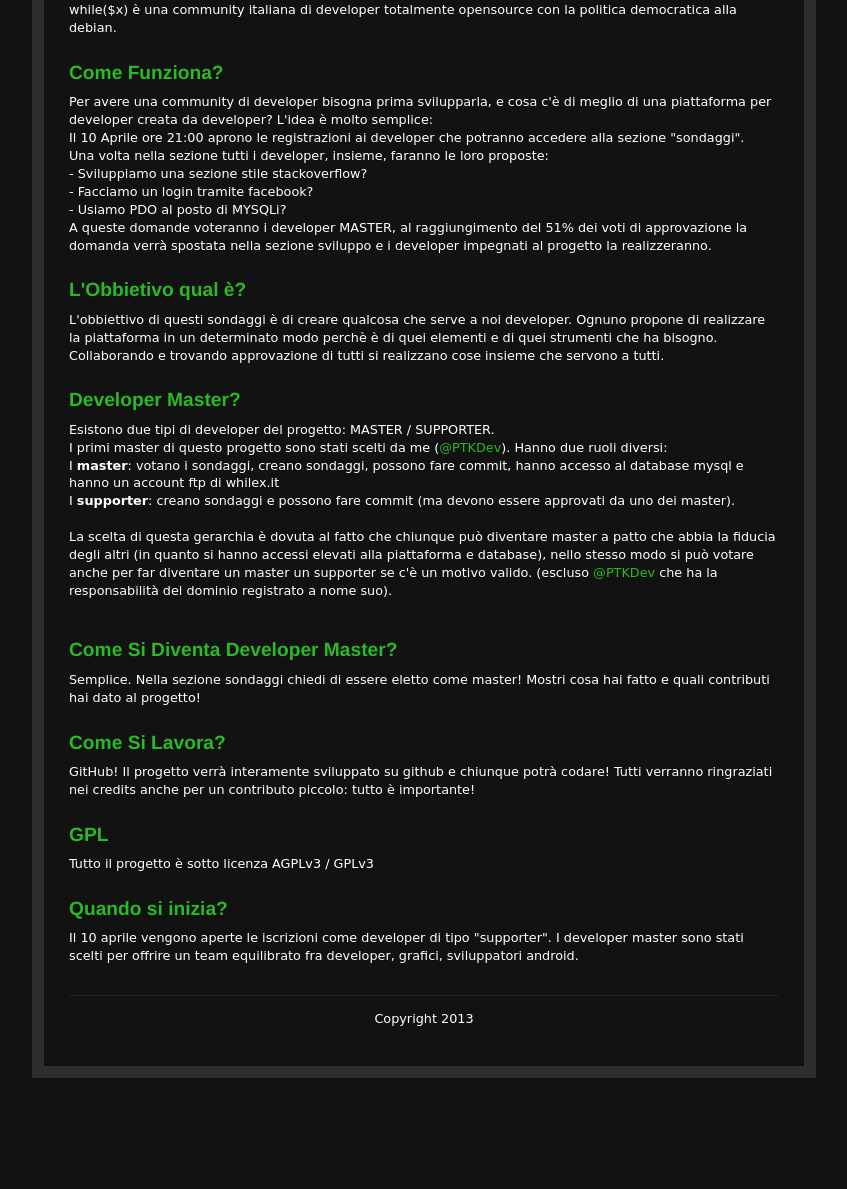
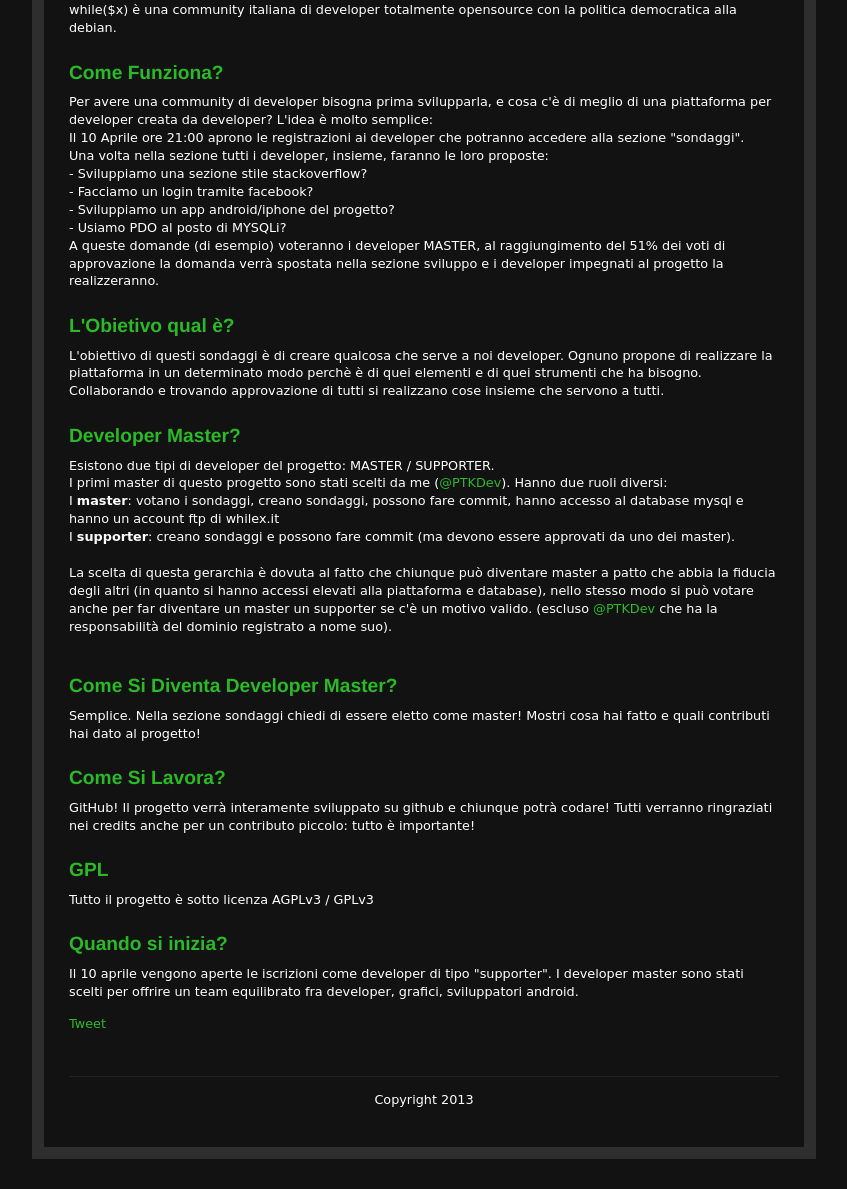
Before and after one commit to TriX93/whilex, a PHP site: page /theme/index.php in a window 1280 px wide. Shown: the part 365-1554 px from the top of the page, without its empty margins (216-1063 px from the left). Before the commit the page ends 1443 px from the top, so only its background shows below. Run offline with PHP 8.4, Linux system fonts and the light colour scheme; some libraries are stand-ins or nearby versions.

Commit message:
[add] share button

```diff
--- a/cdn/css/style.css
+++ b/cdn/css/style.css
@@ -417,6 +417,10 @@ color: #29ba25;
 text-decoration: none;
 }
 
+.valign-bottom{
+vertical-align: bottom;
+}
+
 #logo{
 	background: url("../img/whilex_black.png") no-repeat;
 	width: 636px;
--- a/theme/index.php
+++ b/theme/index.php
@@ -4,7 +4,7 @@
 <meta http-equiv="Content-Type" content="text/html; charset=utf-8" />
 <link rel="profile" href="http://gmpg.org/xfn/11" />
 <link rel="stylesheet" type="text/css" href="cdn/css/style.css" />
-<title>Home</title>
+<title>while($x) { Developer Community }</title>
 </head>
 <body>
 <div id="container">
@@ -26,11 +26,12 @@
 			   Una volta nella sezione tutti i developer, insieme, faranno le loro proposte:<br />
 			   - Sviluppiamo una sezione stile stackoverflow?<br />
 			   - Facciamo un login tramite facebook?<br />
+			   - Sviluppiamo un app android/iphone del progetto?<br />
 			   - Usiamo PDO al posto di MYSQLi?<br />
-			   A queste domande voteranno i developer MASTER, al raggiungimento del 51% dei voti di approvazione la domanda verrà spostata nella sezione sviluppo e i developer impegnati al progetto la realizzeranno.
+			   A queste domande (di esempio) voteranno i developer MASTER, al raggiungimento del 51% dei voti di approvazione la domanda verrà spostata nella sezione sviluppo e i developer impegnati al progetto la realizzeranno.
 			</p><br />
-			<h2>L'Obbietivo qual è?</h2>
-			<p>L'obbiettivo di questi sondaggi è di creare qualcosa che serve a noi developer. Ognuno propone di realizzare la piattaforma in un determinato modo perchè è di quei elementi e di quei strumenti che ha bisogno. Collaborando e trovando approvazione di tutti si realizzano cose insieme che servono a tutti.</p>
+			<h2>L'Obietivo qual è?</h2>
+			<p>L'obiettivo di questi sondaggi è di creare qualcosa che serve a noi developer. Ognuno propone di realizzare la piattaforma in un determinato modo perchè è di quei elementi e di quei strumenti che ha bisogno. Collaborando e trovando approvazione di tutti si realizzano cose insieme che servono a tutti.</p>
 			<br />
 			<h2>Developer Master?</h2>
 			<p>Esistono due tipi di developer del progetto: MASTER / SUPPORTER.<br />
@@ -53,8 +54,39 @@
 			<h2>Quando si inizia?</h2>
 			<p>Il 10 aprile vengono aperte le iscrizioni come developer di tipo "supporter".
 			I developer master sono stati scelti per offrire un team equilibrato fra developer,
-			grafici, sviluppatori android. </p>
+			grafici, sviluppatori android. </p><br />
+
+			<script>
+			(function(d, s, id) {
+			  var js, fjs = d.getElementsByTagName(s)[0];
+			  if (d.getElementById(id)) return;
+			  js = d.createElement(s); js.id = id;
+			  js.src = "//connect.facebook.net/it_IT/all.js#xfbml=1";
+			  fjs.parentNode.insertBefore(js, fjs);
+			  }(document, 'script', 'facebook-jssdk'));
+			</script>
+			<table><div id="fb-root"></div>
+				<tr>
+					<td class="valign-bottom"><div class="g-plusone" data-size="medium" data-href="http://www.whilex.it"></div>
+						  <script type="text/javascript">
+						  window.___gcfg = {lang: 'it'};
+
+						  (function() {
+							var po = document.createElement('script'); po.type = 'text/javascript'; po.async = true;
+							po.src = 'https://apis.google.com/js/plusone.js';
+							var s = document.getElementsByTagName('script')[0]; s.parentNode.insertBefore(po, s);
+						  })();
+						</script>
+					</td>
+					<td class="valign-bottom">
+					<a href="https://twitter.com/share" class="twitter-share-button" data-via="PTKDev" data-lang="it">Tweet</a><script>!function(d,s,id){var js,fjs=d.getElementsByTagName(s)[0];if(!d.getElementById(id)){js=d.createElement(s);js.id=id;js.src="//platform.twitter.com/widgets.js";fjs.parentNode.insertBefore(js,fjs);}}(document,"script","twitter-wjs");</script>
+					</td>
+					<td class="valign-bottom"><div class="fb-like" data-send="false" data-layout="button_count" data-width="130" data-show-faces="false"></div></td>
+				</tr>
+			</table><br />
 		</div>
+
+
 		<div id="foot">Copyright 2013</div>
     </div>
 </div>
```
